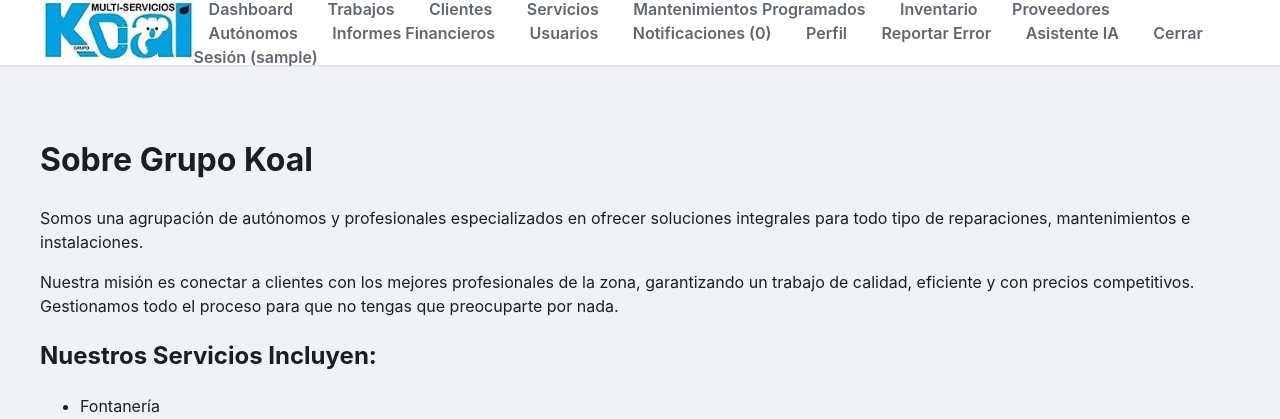
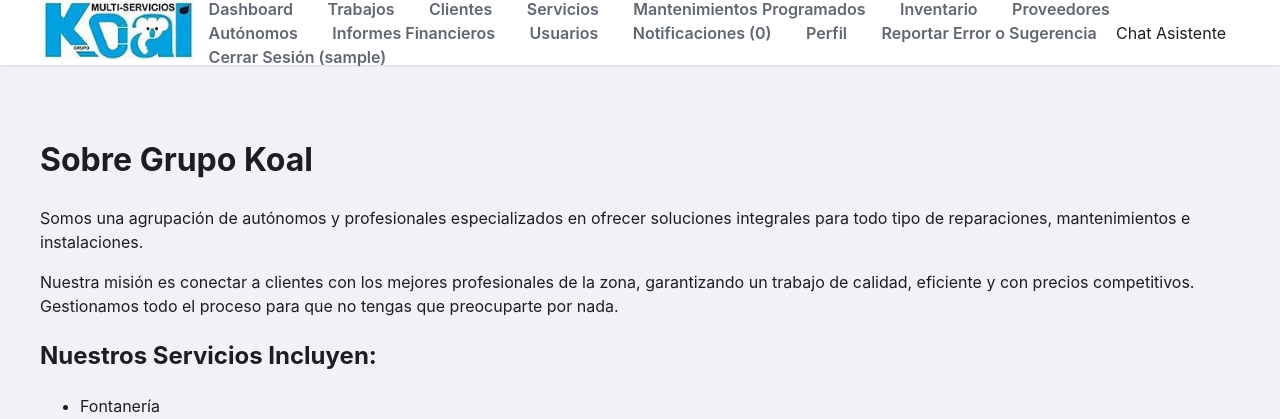
Before and after one commit to infogrupokoal-ship-it/Gestionkoal, a Flask app: page /about/ in a window 1280 px wide. Shown: the top 419 px of the page. Run offline with Flask 3, Linux system fonts and the light colour scheme; a user stored in the database is signed in; data that the repository does not hold is empty; some libraries are stand-ins or nearby versions.

Commit message:
feat(ui): Update navigation bar text for feedback and AI assistant

```diff
--- a/templates/base.html
+++ b/templates/base.html
@@ -47,8 +47,8 @@
                     <a href="{{ url_for('users.list_users') }}">Usuarios</a>
                     <a href="{{ url_for('notifications.list_notifications') }}">Notificaciones (<span id="notification-count">0</span>)</a>
                     <a href="{{ url_for('profile.user_profile') }}">Perfil</a>
-                    <a href="{{ url_for('feedback.feedback_form') }}">Reportar Error</a>
-                    <a href="{{ url_for('ai_chat.chat_interface') }}">Asistente IA</a>
+                    <a href="{{ url_for('feedback.feedback_form') }}">Reportar Error o Sugerencia</a>
+                    <span>Chat Asistente</span>
                     <a href="{{ url_for('auth.logout') }}">Cerrar Sesión ({{ current_user.username }})</a>
                 {% else %}
                     <a href="{{ url_for('about.about') }}">Quiénes Somos</a>
@@ -72,7 +72,7 @@
     </main>
 
     {% if current_user.is_authenticated %}
-    <a href="{{ url_for('ai_chat.chat_interface') }}" class="floating-ai-button" title="Asistente IA">
+    <a href="{{ url_for('ai_chat.chat_interface') }}" class="floating-ai-button" title="Chat Asistente de Preguntas">
         <img src="{{ url_for('static', filename='imagenes/avatares/koale.png') }}" alt="AI Assistant">
     </a>
     {% endif %}
```
